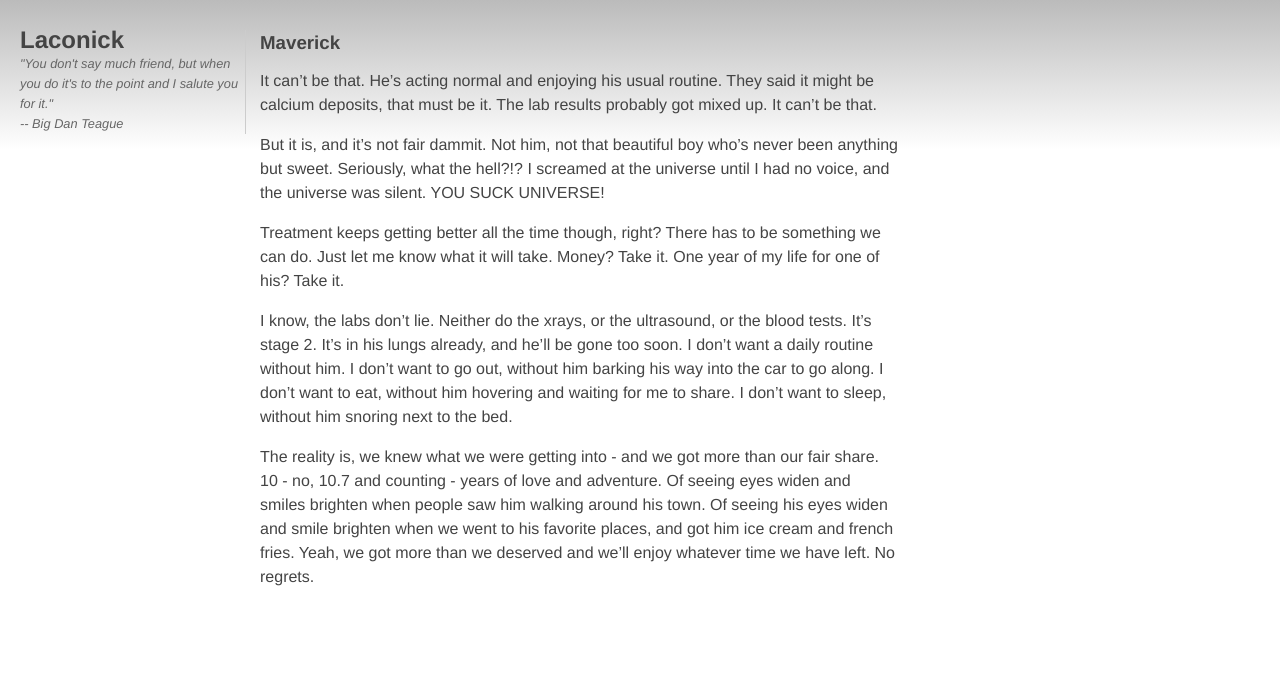
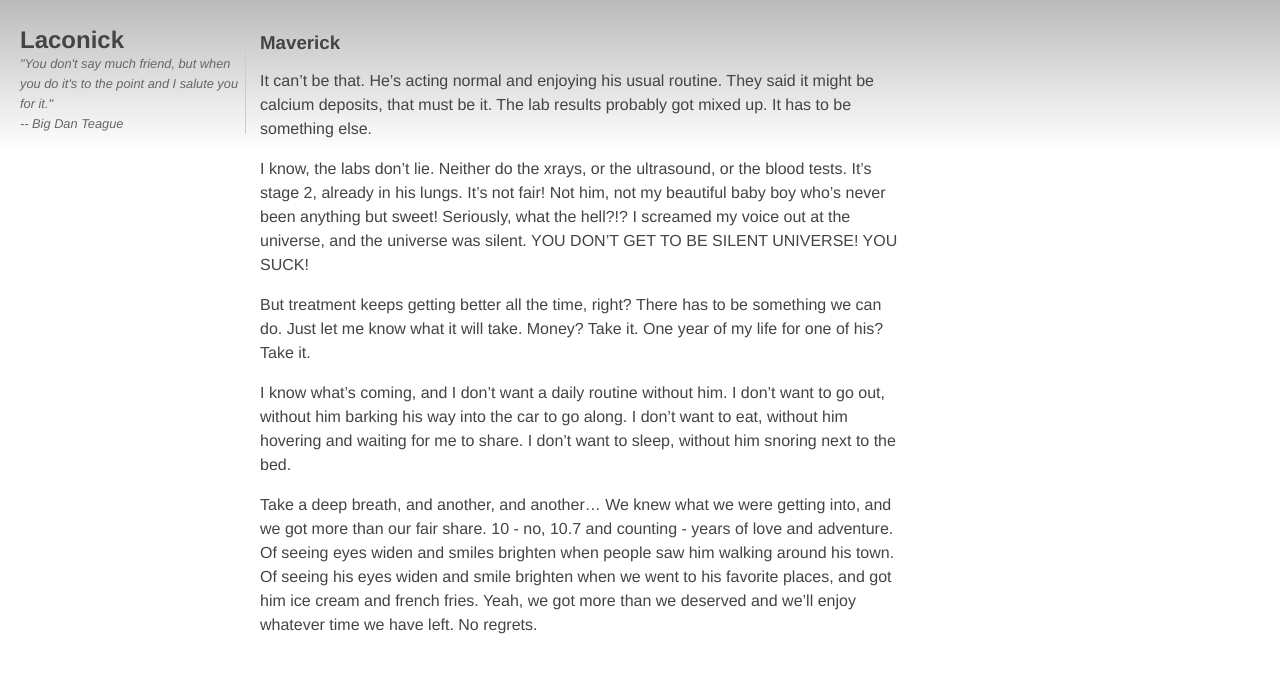
Before and after one commit to nickh/nickh.github.io, a Jekyll site: the page built from _posts/2016-08-24-maverick.md, in a window 1280 px wide. Shown: the top 673 px of the page. Built offline with Jekyll 4.4.1, drawn with Linux system fonts in a browser that asks for light colours; comment, search, counter and statistics services are not loaded.

Commit message:
Update 2016-08-24-maverick.md

```diff
--- a/_posts/2016-08-24-maverick.md
+++ b/_posts/2016-08-24-maverick.md
@@ -5,12 +5,12 @@ title: Maverick
 category: personal
 ---
 
-It can't be that. He's acting normal and enjoying his usual routine. They said it might be calcium deposits, that must be it. The lab results probably got mixed up. It can't be that.
+It can't be that. He's acting normal and enjoying his usual routine. They said it might be calcium deposits, that must be it. The lab results probably got mixed up. It has to be something else.
 
-But it is, and it's not fair dammit. Not him, not that beautiful boy who's never been anything but sweet. Seriously, what the hell?!? I screamed at the universe until I had no voice, and the universe was silent. YOU SUCK UNIVERSE!
+I know, the labs don't lie. Neither do the xrays, or the ultrasound, or the blood tests. It's stage 2, already in his lungs. It's not fair! Not him, not my beautiful baby boy who's never been anything but sweet! Seriously, what the hell?!? I screamed my voice out at the universe, and the universe was silent. YOU DON'T GET TO BE SILENT UNIVERSE! YOU SUCK!
 
-Treatment keeps getting better all the time though, right? There has to be something we can do. Just let me know what it will take. Money? Take it. One year of my life for one of his? Take it.
+But treatment keeps getting better all the time, right? There has to be something we can do. Just let me know what it will take. Money? Take it. One year of my life for one of his? Take it.
 
-I know, the labs don't lie. Neither do the xrays, or the ultrasound, or the blood tests. It's stage 2. It's in his lungs already, and he'll be gone too soon. I don't want a daily routine without him. I don't want to go out, without him barking his way into the car to go along. I don't want to eat, without him hovering and waiting for me to share. I don't want to sleep, without him snoring next to the bed.
+I know what's coming, and I don't want a daily routine without him. I don't want to go out, without him barking his way into the car to go along. I don't want to eat, without him hovering and waiting for me to share. I don't want to sleep, without him snoring next to the bed.
 
-The reality is, we knew what we were getting into - and we got more than our fair share. 10 - no, 10.7 and counting - years of love and adventure. Of seeing eyes widen and smiles brighten when people saw him walking around his town. Of seeing his eyes widen and smile brighten when we went to his favorite places, and got him ice cream and french fries. Yeah, we got more than we deserved and we'll enjoy whatever time we have left. No regrets.
+Take a deep breath, and another, and another... We knew what we were getting into, and we got more than our fair share. 10 - no, 10.7 and counting - years of love and adventure. Of seeing eyes widen and smiles brighten when people saw him walking around his town. Of seeing his eyes widen and smile brighten when we went to his favorite places, and got him ice cream and french fries. Yeah, we got more than we deserved and we'll enjoy whatever time we have left. No regrets.
```
